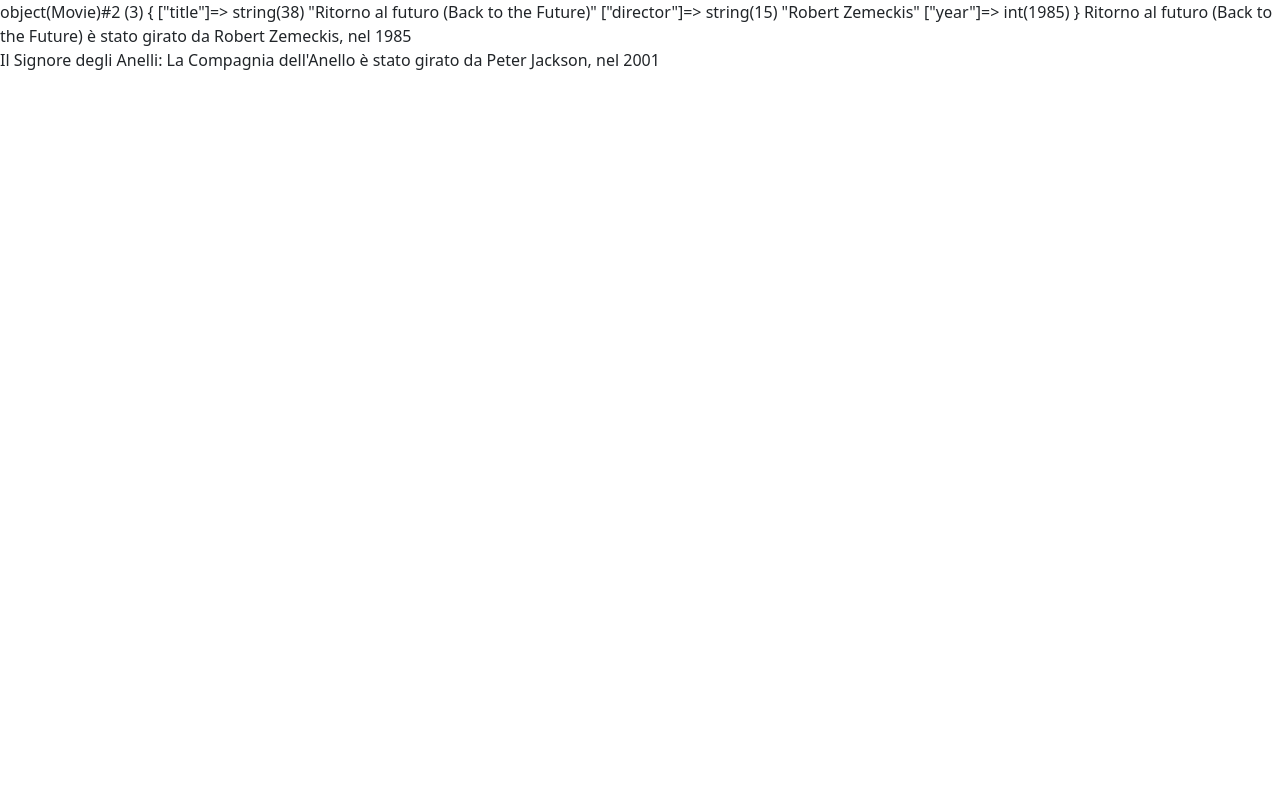
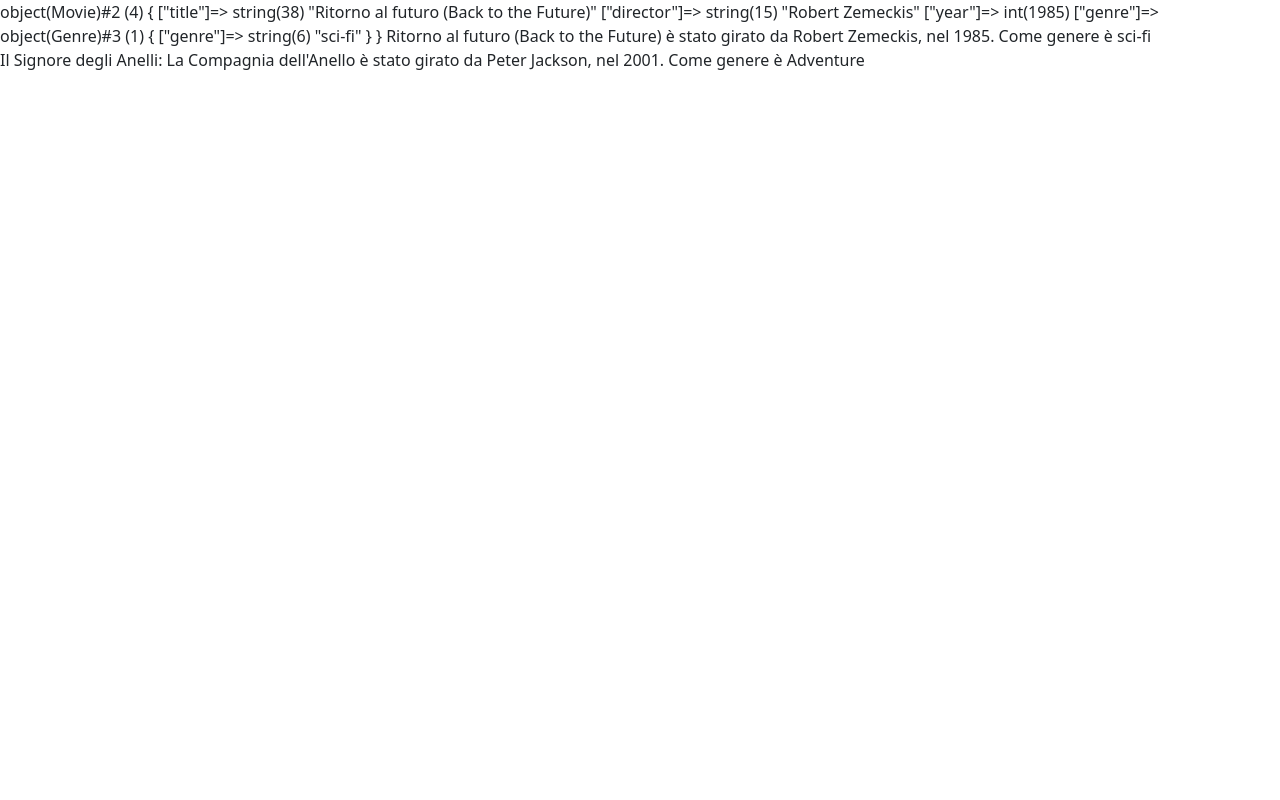
Before and after one commit to MicheleFumi/ex-php8-oop-movie, a PHP site: page / in a window 1280 px wide. Run offline with PHP 8.4, Linux system fonts and the light colour scheme.

Commit message:
fix issue on string genre and subdivision

```diff
--- /dev/null
+++ b/Models/Genre.php
@@ -0,0 +1,16 @@
+<?php
+
+
+class Genre
+{
+    public $genre;
+    function __construct($_genre)
+    {
+        $this->genre = $_genre;
+    }
+
+    function __toString()
+    {
+        return $this->genre;
+    }
+}
--- /dev/null
+++ b/Models/Movie.php
@@ -0,0 +1,22 @@
+<?php
+
+
+class Movie
+{
+
+    public $title;
+    public $director;
+    public $year;
+    public $genre;
+    function __construct($_title, $_director, $_year, Genre $_genre)
+    {
+        $this->title = $_title;
+        $this->director = $_director;
+        $this->year = $_year;
+        $this->genre = $_genre;
+    }
+    public function setMovie()
+    {
+        echo "$this->title è stato girato da $this->director, nel $this->year. Come genere è $this->genre";
+    }
+}
--- a/index.php
+++ b/index.php
@@ -1,26 +1,11 @@
 <?php
+require_once './Models/Movie.php';
+require_once './Models/Genre.php';
 
-class Movie
-{
 
-    public $title;
-    public $director;
-    public $year;
 
-    function __construct($_title, $_director, $_year)
-    {
-        $this->title = $_title;
-        $this->director = $_director;
-        $this->year = $_year;
-    }
-
-    public function setMovie()
-    {
-        echo "$this->title è stato girato da $this->director, nel $this->year";
-    }
-}
-$movie1 = new Movie("Ritorno al futuro (Back to the Future)", "Robert Zemeckis", 1985);
-$movie2 = new Movie("Il Signore degli Anelli: La Compagnia dell'Anello", "Peter Jackson", 2001);
+$movie1 = new Movie("Ritorno al futuro (Back to the Future)", "Robert Zemeckis", 1985, new Genre("sci-fi"));
+$movie2 = new Movie("Il Signore degli Anelli: La Compagnia dell'Anello", "Peter Jackson", 2001,  new Genre("Adventure"));
 var_dump($movie1)
 ?>
 
```
